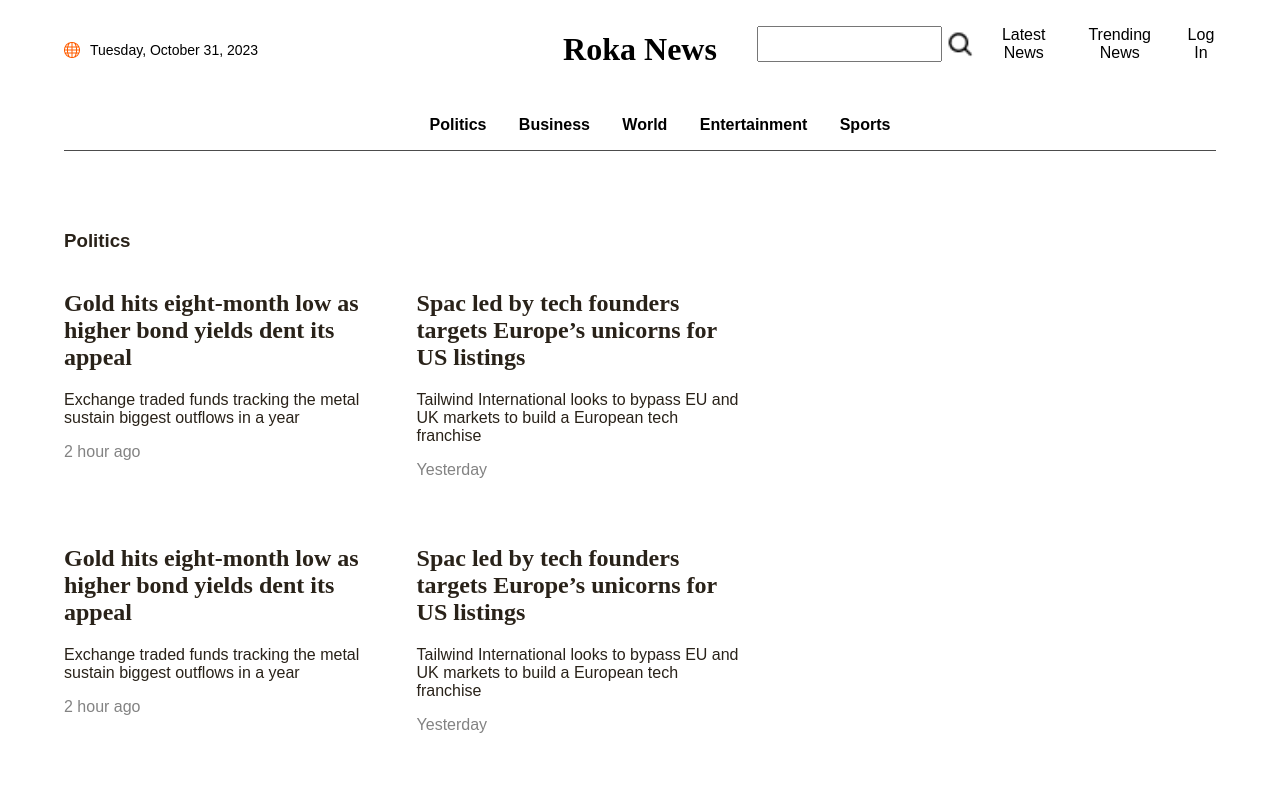
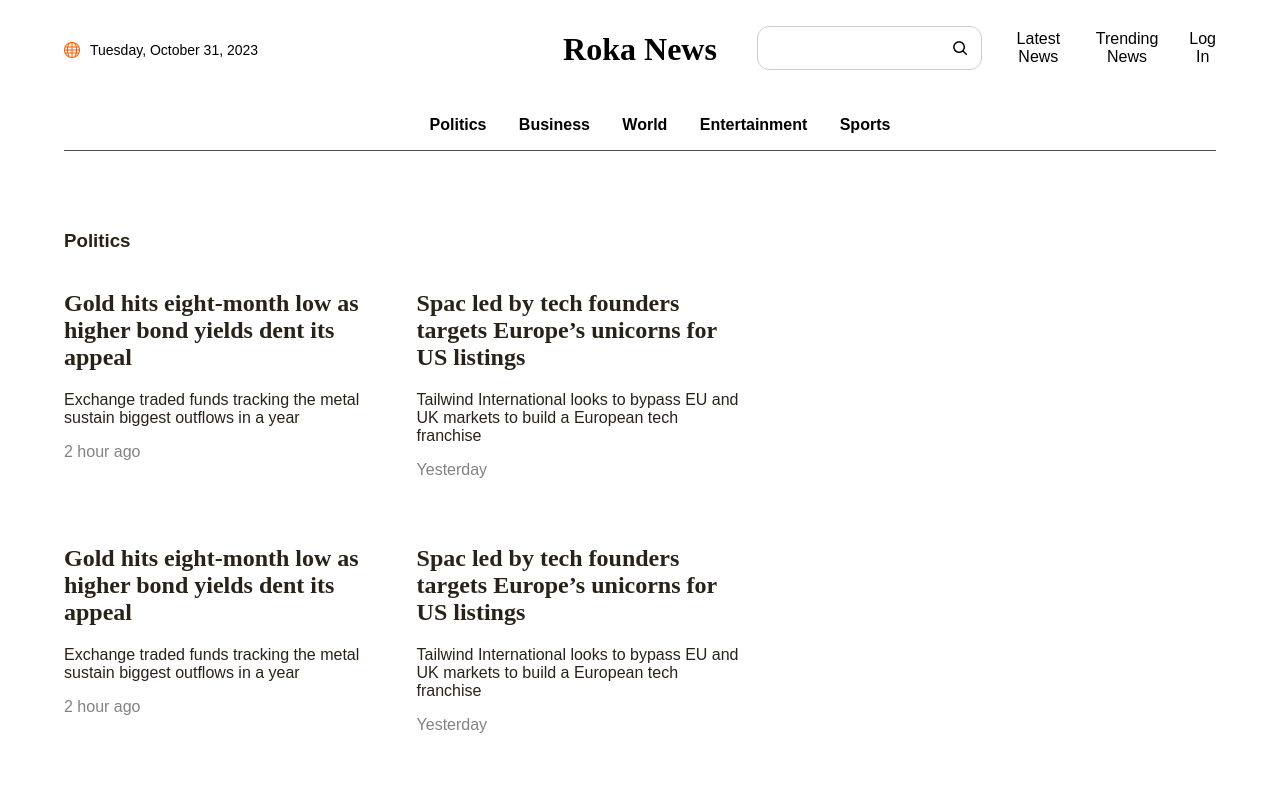
Before and after one commit to OltiRocka/ProgWWW_23_Gr16, a plain HTML site: page index.html in a window 1280 px wide. Shown: the top 800 px of the page. Drawn offline with Linux system fonts and the light colour scheme; a web font is replaced by a local one.

Commit message:
Prettier Search input

```diff
--- a/css/main.css
+++ b/css/main.css
@@ -53,6 +53,7 @@ nav ul {
   list-style-type: none;
   display: flex;
   justify-content: flex-end;
+  align-items: center;
   gap: 30px;
 }
 
@@ -62,8 +63,13 @@ nav ul li a {
 }
 .search_bar {
   display: flex;
+  border: 1px rgb(0, 0, 0, 0.2) solid;
+  padding: 10px;
+  border-radius: 12px;
 }
-
+.search_bar input {
+  border: none;
+}
 /* Main */
 main {
   width: 90%;
```
